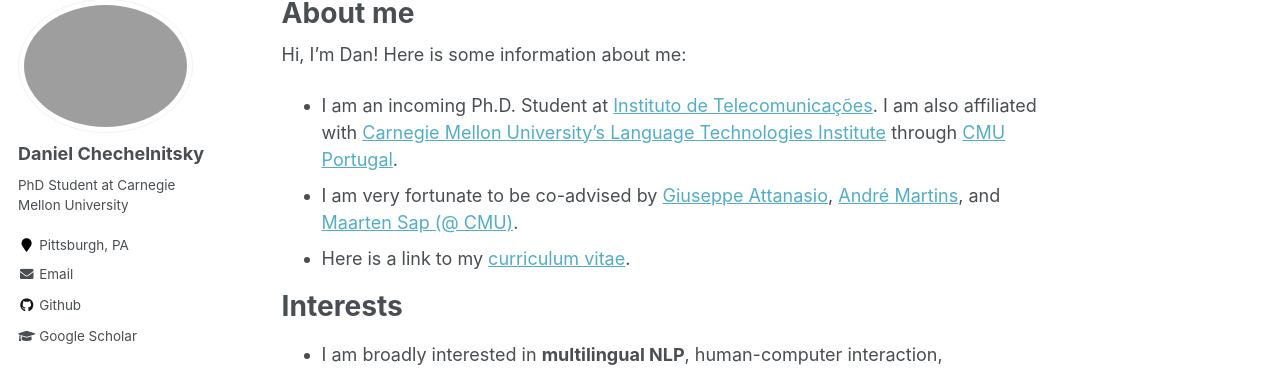
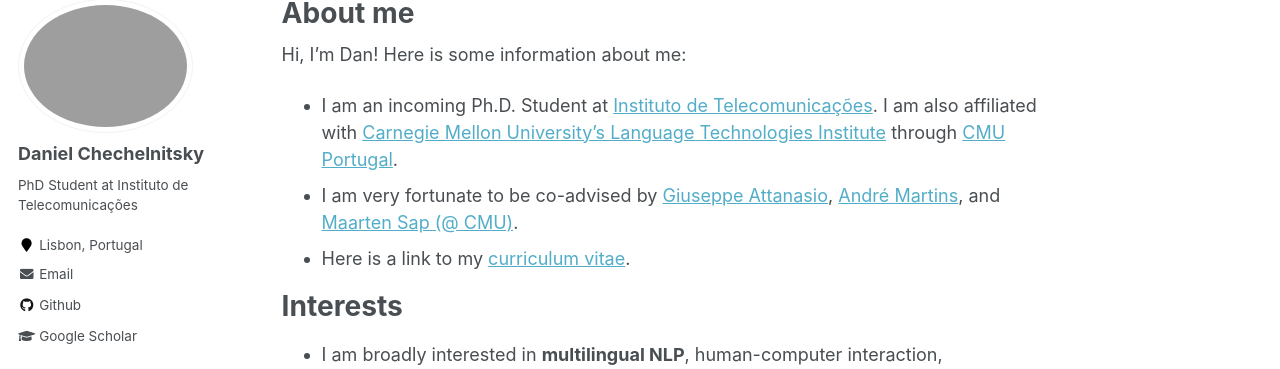
Before and after one commit to chechelnitskd/chechelnitskd.github.io, a Jekyll site: the page built from _pages/about.md, in a window 1280 px wide. Shown: the part 119-488 px from the top of the page. Built offline with Jekyll 4.4.1, drawn with Linux system fonts in a browser that asks for light colours.

Commit message:
Update _config.yml

```diff
--- a/_config.yml
+++ b/_config.yml
@@ -78,12 +78,12 @@
 author:
   name             : "Daniel Chechelnitsky"
   avatar           : "profile.png"
-  bio              : "PhD Student at Carnegie Mellon University"
-  location         : "Pittsburgh, PA"
+  bio              : "PhD Student at Instituto de Telecomunicações"
+  location         : "Lisbon, Portugal"
   employer         :
   pubmed           :
   googlescholar    : "https://scholar.google.com/citations?user=-fBi7PQAAAAJ&hl=en"
-  email            : "dchechel@cmu.edu"
+  email            : "daniel.chechelnitsky@tecnico.ulisboa.pt"
   researchgate     :  # example: "https://www.researchgate.net/profile/yourprofile"
   uri              :
   bitbucket        :
```
